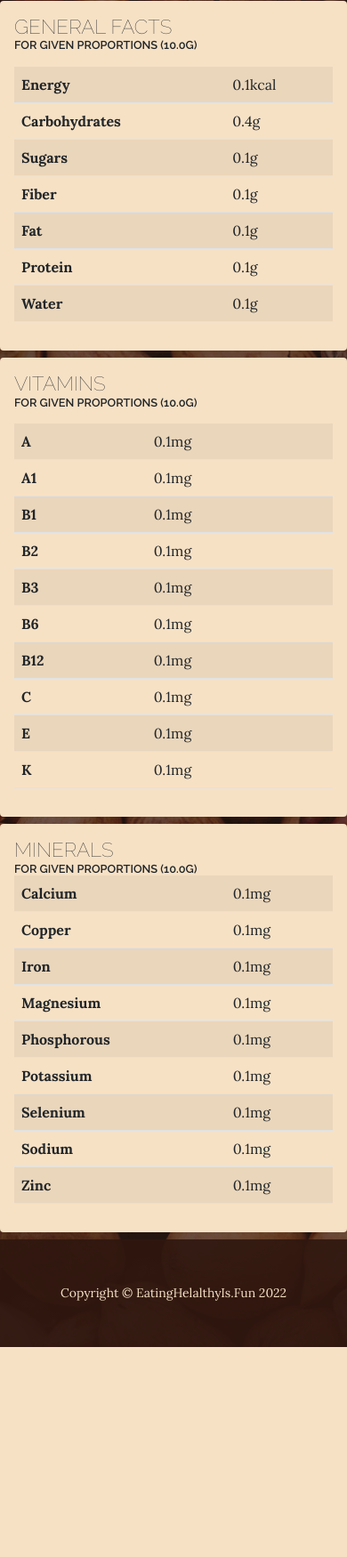
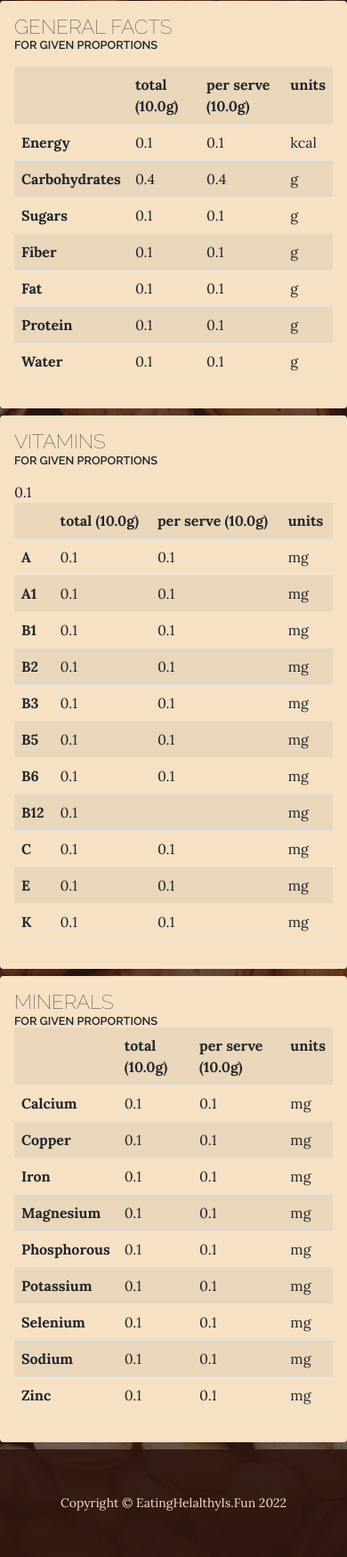
Before and after one commit to robertgrubba/recipes, a Django app: a page that uses kitchen/templates/recipes/recipe_detail.html in a window 390 px wide. Shown: the part 845-2595 px from the top of the page at 89% size. Before the commit the page ends 2359 px from the top, so only its background shows below. Run offline with Django 4.2, Linux system fonts and the light colour scheme; tables that the repository leaves empty hold one stand-in row (values such as "Sample post"); grey boxes marked "Sample" are stand-in pictures; some libraries are stand-ins or nearby versions.

Commit message:
improved detail view

```diff
--- a/kitchen/templates/recipes/recipe_detail.html
+++ b/kitchen/templates/recipes/recipe_detail.html
@@ -1,5 +1,6 @@
 {% extends 'base.html' %}
 {% load static %}
+{% load recipe_extras %}
 
 {% block metadata %}
         <meta name="description" content="A recipe for tasty {{ object.name |title }}. The page contains information about ingredients, instructions and nutrition facts about the meal." />
@@ -80,61 +81,65 @@
 	</div>
 
 		    <div class="row" itemprop="nutrition"  itemscope itemtype="https://schema.org/NutritionInformation">
-				    <div class="col-md-3 bg-faded p-3 mb-2 mb-lg-2 mt-lg-2 ms-auto rounded">
+				    <div class="col-md-4 bg-faded p-3 mb-2 mb-lg-2 mt-lg-2 ms-auto rounded">
 					    <h2 class="section-heading mb-3">
 						<span class="section-heading-lower">General Facts</span>
-						<span class="section-heading-upper">for given proportions ({{weight}}g)</span>
+						<span class="section-heading-upper">for given proportions</span>
 					    </h2>
 					    <table class="table table-striped">
 						    <tbody>
-							{% if calories %}<tr><th scope="row">Energy</th><td itemprop="calories"> {{ calories }}kcal</td></tr>{% endif %}
-							{% if carbohydrates %}<tr><th scope="row">Carbohydrates</th><td itemprop="carbohydrateContent"> {{ carbohydrates }}g</td></tr> {% endif %}
-							{% if sugar %}<tr><th scope="row" >Sugars</th><td itemprop="sugarContent"> {{ sugar }}g</td></tr>{% endif %}
-							{% if fiber %}<tr><th scope="row">Fiber</th><td itemprop="fiberContent"> {{ fiber }}g</td></tr>{% endif %}
-							{% if fat %}<tr><th scope="row">Fat</th><td itemprop="fatContent"> {{ fat }}g</td></tr>{% endif %}
-							{% if protein %} <tr><th scope="row">Protein</th><td itemprop="proteinContent"> {{ protein }}g</td></tr>{% endif %}
-							{% if water %} <tr><th scope="row">Water</th><td>{{ water }}g</td></tr>{% endif %}
+							    <tr><th></th><th>total ({{weight}}g)</th><th>per serve ({{weight|div:object.serves}}g)</th><th>units</th></tr>
+							    {% if calories %}<tr><th scope="row">Energy</th><td itemprop="calories"> {{ calories }}</td><td>{{ calories|div:object.serves }}</td><td>kcal</td></tr>{% endif %}
+							    {% if carbohydrates %}<tr><th scope="row">Carbohydrates</th><td itemprop="carbohydrateContent"> {{ carbohydrates }}</td><td>{{ carbohydrates|div:object.serves }}</td><td>g</td></tr> {% endif %}
+							    {% if sugar %}<tr><th scope="row" >Sugars</th><td itemprop="sugarContent"> {{ sugar }}</td><td>{{ sugar|div:object.serves }}</td><td>g</td></tr>{% endif %}
+									    {% if fiber %}<tr><th scope="row">Fiber</th><td itemprop="fiberContent"> {{ fiber }}</td><td>{{ fiber|div:object.serves }}</td><td>g</td></tr>{% endif %}
+									    {% if fat %}<tr><th scope="row">Fat</th><td itemprop="fatContent"> {{ fat }}</td><td>{{ fat|div:object.serves}}</td><td>g</td></tr>{% endif %}
+									    {% if protein %} <tr><th scope="row">Protein</th><td itemprop="proteinContent"> {{ protein }}</td><td>{{ protein|div:object.serves}}</td><td>g</td></tr>{% endif %}
+									    {% if water %} <tr><th scope="row">Water</th><td>{{ water }}</td><td>{{ water|div:object.serves }}</td><td>g</td></tr>{% endif %}
 						    </tbody>
 					</table>
 				    </div>
-				    <div class="col-md-3 bg-faded p-3 mb-2 mb-lg-2 mt-lg-2 ms-auto rounded">
+				    <div class="col-md-4 bg-faded p-3 mb-2 mb-lg-2 mt-lg-2 ms-auto rounded">
 					    <h2 class="section-heading mb-3">
 						<span class="section-heading-lower">Vitamins</span>
-						<span class="section-heading-upper">for given proportions ({{ weight }}g)</span>
+						<span class="section-heading-upper">for given proportions</span>
 					    </h2>
 					    <table class="table table-striped">
 						    <tbody>
-							    {% if vita %}<tr><th scope="row">A</th><td> {{ vita }}mg</td></tr>{% endif %}
-							    {% if vita1 %} <tr><th scope="row">A1</th><td> {{ vita1 }}mg</td></tr>{% endif %}
-							    {% if vitb %}<tr><th scope="row">B</th><td> {{ vitb }}mg</td></tr>{% endif %}
-							    {% if vitb1 %}<tr><th scope="row">B1</th><td> {{ vitb1 }}mg</td></tr>{% endif %}
-							    {% if vitb2 %}<tr><th scope="row">B2</th><td> {{ vitb2 }}mg</td></tr>{% endif %}
-							    {% if vitb3 %}<tr><th scope="row">B3</th><td> {{ vitb3 }}mg</td></tr>{% endif %}
-							    {% if vitb6 %}<tr><th scope="row">B6</th><td> {{ vitb6 }}mg</td></tr>{% endif %}
-							    {% if vitb12 %}<tr><th scope="row">B12</th><td> {{ vitb12 }}mg</td></tr>{% endif %}
-							    {% if vitc %}<tr><th scope="row">C</th><td> {{ vitc }}mg</td></tr>{% endif %}
-							    {% if vite %}<tr><th scope="row">E</th><td> {{ vite }}mg</td></tr>{% endif %}
-							    {% if vitk %}<tr><th scope="row">K</th><td> {{vitk }}mg</td></tr>{% endif %}
+							    <tr><th></th><th>total ({{weight}}g)</th><th>per serve ({{weight|div:object.serves}}g)</th><th>units</th></tr>
+							    {% if vita %}<tr><th scope="row">A</th><td> {{ vita }}</td><td>{{ vita|div:object.serves }}</td><td>mg</td></tr>{% endif %}
+							    {% if vita1 %} <tr><th scope="row">A1</th><td> {{ vita1 }}</td><td>{{ vita1|div:object.serves }}</td><td>mg</td></tr>{% endif %}
+							    {% if vitb %}<tr><th scope="row">B</th><td> {{ vitb }}</td><td>{{ vitb|div:object.serves }}</td><td>mg</td></tr>{% endif %}
+							    {% if vitb1 %}<tr><th scope="row">B1</th><td> {{ vitb1 }}</td><td>{{ vitb1|div:object.serves }}</td><td>mg</td></tr>{% endif %}
+							    {% if vitb2 %}<tr><th scope="row">B2</th><td> {{ vitb2 }}</td><td>{{ vitb2|div:object.serves }}</td><td>mg</td></tr>{% endif %}
+							    {% if vitb3 %}<tr><th scope="row">B3</th><td> {{ vitb3 }}</td><td>{{ vitb3|div:object.serves }}</td><td>mg</td></tr>{% endif %}
+							    {% if vitb5 %}<tr><th scope="row">B5</th><td> {{ vitb5 }}</td><td>{{ vitb5|div:object.serves }}</td><td>mg</td></tr>{% endif %}
+							    {% if vitb6 %}<tr><th scope="row">B6</th><td> {{ vitb6 }}</td><td>{{ vitb6|div:object.serves }}</td><td>mg</td></tr>{% endif %}
+							    {% if vitb12 %}<tr><th scope="row">B12</th><td> {{ vitb12 }}</td>{{ vitb12|div:object.serves }}<td><td>mg</td></td></tr>{% endif %}
+							    {% if vitc %}<tr><th scope="row">C</th><td> {{ vitc }}</td><td>{{ vitc|div:object.serves }}</td><td>mg</td></tr>{% endif %}
+							    {% if vite %}<tr><th scope="row">E</th><td> {{ vite }}</td><td>{{ vite|div:object.serves }}</td><td>mg</td></tr>{% endif %}
+							    {% if vitk %}<tr><th scope="row">K</th><td> {{vitk }}</td><td>{{ vitk|div:object.serves }}</td><td>mg</td></tr>{% endif %}
 						    </tbody>
 					    </table>
 				    </div>
-				    <div class="col-md-3 bg-faded p-3 mb-2 mb-lg-2 mt-lg-2 ms-auto rounded">
+				    <div class="col-md-4 bg-faded p-3 mb-2 mb-lg-2 mt-lg-2 ms-auto rounded">
 					    <h2 class="section-heading mb-0">
 						<span class="section-heading-lower">Minerals</span>
-						<span class="section-heading-upper">for given proportions ({{ weight }}g)</span>
+						<span class="section-heading-upper">for given proportions</span>
 					    </h2>
 					    <table class="table table-striped">
 						<tbody>
-						    {% if calcium %} <tr><th scope="row">Calcium</th><td>{{ calcium }}mg</td></tr>{% endif %}
-						    {% if copper %} <tr><th scope="row">Copper</th><td>{{ copper }}mg</td></tr>{% endif %}
-						    {% if iron %} <tr><th scope="row">Iron</th><td>{{ iron }}mg</td></tr>{% endif %}
-						    {% if magnesium %} <tr><th scope="row">Magnesium</th><td>{{ magnesium }}mg</td></tr>{% endif %}
-						    {% if manganium %} <tr><th scope="row">Magnesium</th><td>{{ manganium }}mg</td></tr>{% endif %}
-						    {% if phosphorous %} <tr><th scope="row">Phosphorous</th><td>{{ phosphorous }}mg</td></tr>{% endif %}
-						    {% if potassium %} <tr><th scope="row">Potassium</th><td>{{ potassium }}mg</td></tr>{% endif %}
-						    {% if selenium %} <tr><th scope="row">Selenium</th><td>{{ selenium }}mg</td></tr>{% endif %}
-						    {% if sodium %} <tr><th scope="row" >Sodium</th><td itemprop="sodiumContent">{{ sodium }}mg</td></tr>{% endif %}
-						    {% if zinc %} <tr><th scope="row">Zinc</th><td>{{ zinc }}mg</td></tr>{% endif %}
+						    <tr><th></th><th>total ({{weight}}g)</th><th>per serve ({{weight|div:object.serves}}g)</th><th>units</th></tr>
+						    {% if calcium %} <tr><th scope="row">Calcium</th><td>{{ calcium }}</td><td>{{ calcium|div:object.serves }}</td><td>mg</td></tr>{% endif %}
+						    {% if copper %} <tr><th scope="row">Copper</th><td>{{ copper }}</td><td>{{ copper|div:object.serves }}</td><td>mg</td></tr>{% endif %}
+						    {% if iron %} <tr><th scope="row">Iron</th><td>{{ iron }}</td><td>{{ iron|div:object.serves }}</td><td>mg</td></tr>{% endif %}
+						    {% if magnesium %} <tr><th scope="row">Magnesium</th><td>{{ magnesium }}</td><td>{{ magnesium|div:object.serves }}</td><td>mg</td></tr>{% endif %}
+						    {% if manganium %} <tr><th scope="row">Magnesium</th><td>{{ manganium }}</td><td>{{ manganium|div:object.serves }}</td><td>mg</td></tr>{% endif %}
+						    {% if phosphorous %} <tr><th scope="row">Phosphorous</th><td>{{ phosphorous }}</td><td>{{ phosphorous|div:object.serves }}</td><td>mg</td></tr>{% endif %}
+						    {% if potassium %} <tr><th scope="row">Potassium</th><td>{{ potassium }}</td><td>{{ potassium|div:object.serves }}</td><td>mg</td></tr>{% endif %}
+						    {% if selenium %} <tr><th scope="row">Selenium</th><td>{{ selenium }}</td><td>{{ selenium|div:object.serves }}</td><td>mg</td></tr>{% endif %}
+						    {% if sodium %} <tr><th scope="row" >Sodium</th><td itemprop="sodiumContent">{{ sodium }}</td><td>{{ sodium|div:object.serves }}</td><td>mg</td></tr>{% endif %}
+						    {% if zinc %} <tr><th scope="row">Zinc</th><td>{{ zinc }}</td><td>{{ zinc|div:object.serves }}</td><td>mg</td></tr>{% endif %}
 						</tbody>
 					    </table>
 				    </div>
```
